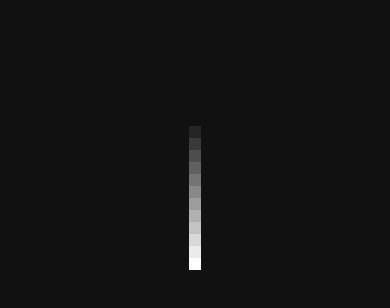
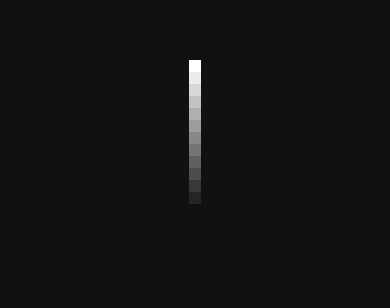
Before and after one commit to Real-Musafir/reanimated2-ClockLoader, a React Native app: screen / in a window 390 px wide. Shown: the part 224-532 px from the top of the page. Built offline with nearby package versions, Linux system fonts and the light colour scheme.

Commit message:
transform the all square

```diff
--- a/components/Square.js
+++ b/components/Square.js
@@ -11,6 +11,8 @@ export default function Square({ index }) {
         aspectRatio: 1,
         backgroundColor: "white",
         opacity: (index + 1) / N,
+        position: "absolute",
+        transform: [{ translateY: -index * SQUARE_SIZE }],
       }}
     />
   );
```
